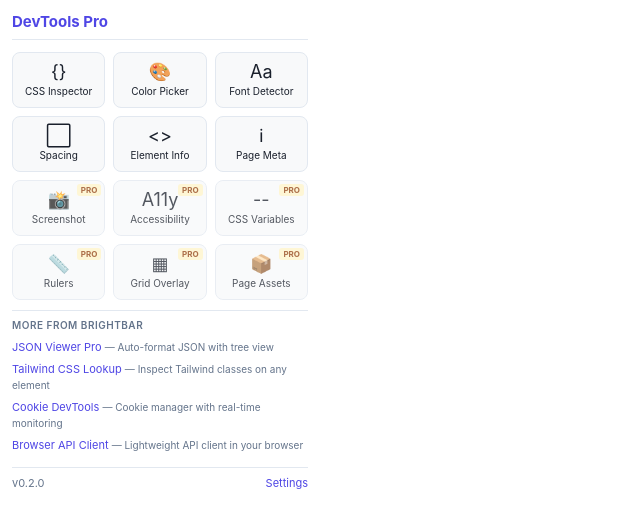
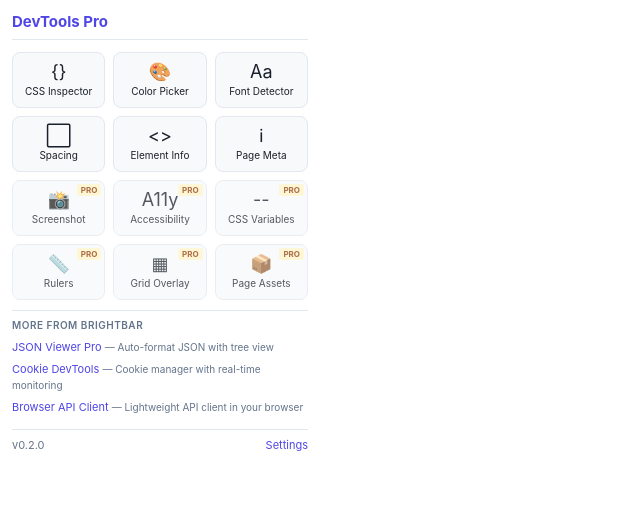
Before and after one commit to brightbar-dev/devtools-pro, a website built with Vite: page entrypoints/popup/index.html in a window 1280 px wide. Shown: the whole page, without its empty margins (0-640 px from the left). Built offline with nearby package versions, Linux system fonts and the light colour scheme; what @brightbar-dev/wxt-extpay would draw is missing.

Commit message:
fix: drop the retired Tailwind CSS Lookup from the cross-promotion links (#11)
Tailwind CSS Lookup was retired 2026-09-15 and is being unpublished from the Chrome Web Store; the popup would otherwise send users to a dead listing.

Co-authored-by: ken <ken@kendocoding.com>

```diff
--- a/entrypoints/popup/index.html
+++ b/entrypoints/popup/index.html
@@ -28,7 +28,6 @@
       <h2 class="dtp-cross-promo-heading">More from Brightbar</h2>
       <ul class="dtp-cross-promo-list">
         <li><a href="https://chromewebstore.google.com/detail/json-viewer-pro/iodhhjpjemdfmmfffmejfnbbjbfafoac" target="_blank" rel="noopener">JSON Viewer Pro <span class="dtp-cross-promo-desc">— Auto-format JSON with tree view</span></a></li>
-        <li><a href="https://chromewebstore.google.com/detail/tailwind-css-lookup/aidmbejficajnpdfdlpgpehbooffagbo" target="_blank" rel="noopener">Tailwind CSS Lookup <span class="dtp-cross-promo-desc">— Inspect Tailwind classes on any element</span></a></li>
         <li><a href="https://chromewebstore.google.com/detail/cookie-devtools/pgohmdladleifefhobididhhlmjcknjl" target="_blank" rel="noopener">Cookie DevTools <span class="dtp-cross-promo-desc">— Cookie manager with real-time monitoring</span></a></li>
         <li><a href="https://chromewebstore.google.com/detail/browser-api-client/gnfhfenegmjdjlfclcabfmajgaiaheij" target="_blank" rel="noopener">Browser API Client <span class="dtp-cross-promo-desc">— Lightweight API client in your browser</span></a></li>
       </ul>
```
